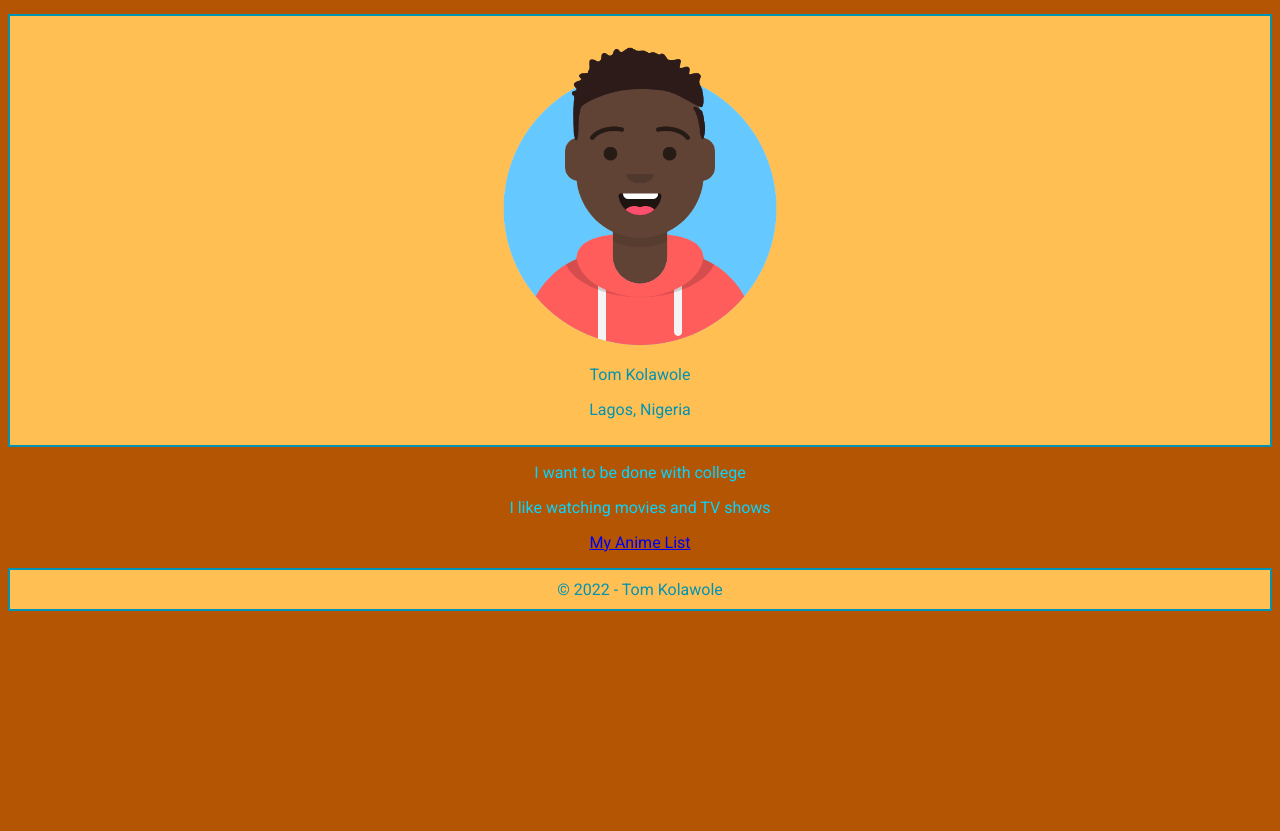
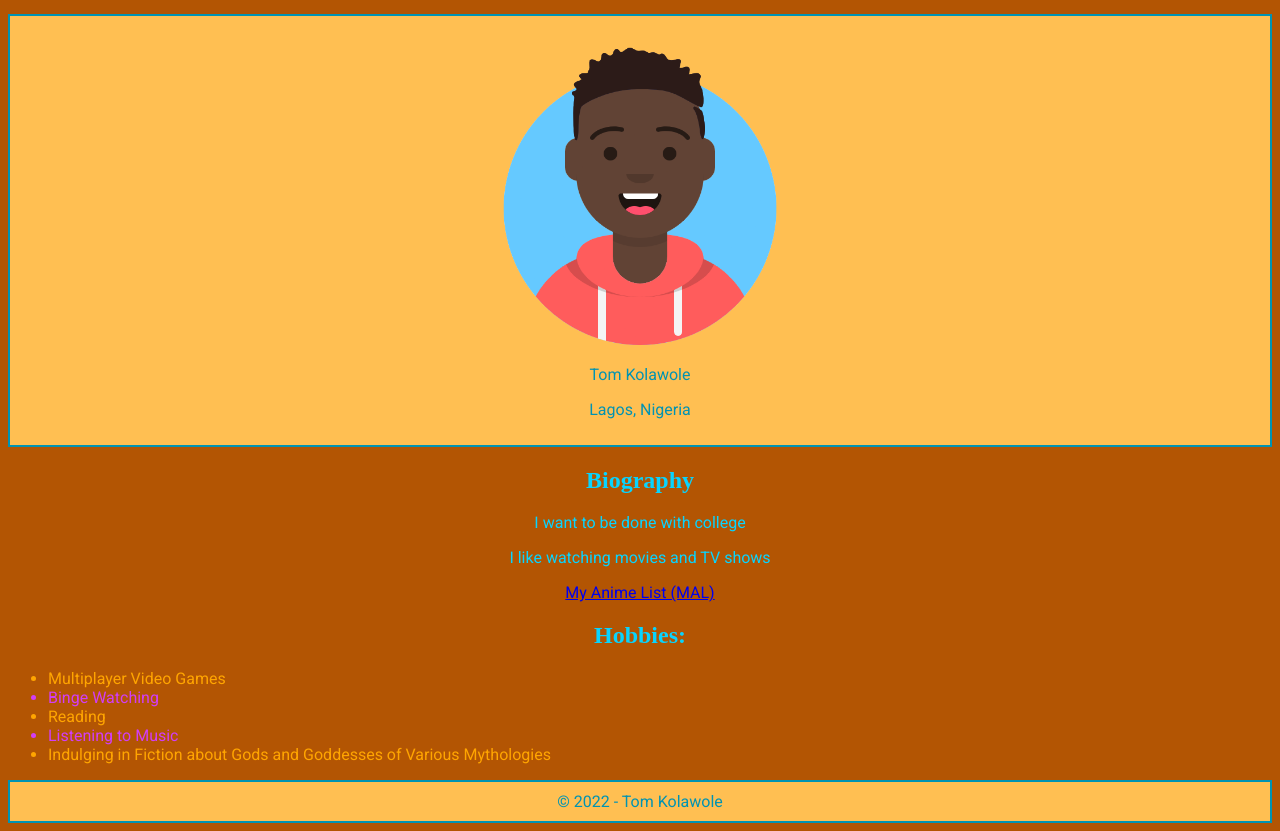
Before and after one commit to RVCC-IDMX/about-me-TomK-Elite, a plain HTML site: page index.html in a window 1280 px wide. Shown: the part 227-1058 px from the top of the page. Before the commit the page ends 846 px from the top, so only its background shows below. Drawn offline with Linux system fonts and the light colour scheme; a web font is replaced by a local one.

Commit message:
Adding hobbies list

```diff
--- a/css/style.css
+++ b/css/style.css
@@ -6,6 +6,9 @@ body {
 
 h1, h2, h3, h4, h5, h6 {
     font-family: "Sansita Swashed";
+    text-align: center;
+}
+h1 {
     font-size: 40pt;
 }
 
@@ -28,3 +31,11 @@ header {
 #bio {
     text-align: center;
 }
+
+#hobbies ul li:nth-child(2n) {
+    color: #d13ef6;
+  }
+
+  #hobbies ul li:nth-child(2n-1) {
+    color: orange;
+  }
--- a/index.html
+++ b/index.html
@@ -36,14 +36,30 @@
 
                 <!--bio section-->
 
+                <h2>Biography</h2>
+
                 <div>
 
                     <p>I want to be done with college</p>
                     <p>I like watching movies and TV shows</p>
-                    <p><a href="https://myanimelist.net/profile/TomK_Elite">My Anime List</a></p>
+                    <p><a href="https://myanimelist.net/profile/TomK_Elite">My Anime List (MAL)</a></p>
 
 
                 </div>
+
+            </section>
+
+            <section id="hobbies">
+
+                <h2>Hobbies:</h2>
+
+                <ul>
+                    <li>Multiplayer Video Games</li>
+                    <li>Binge Watching</li>
+                    <li>Reading</li>
+                    <li>Listening to Music</li>
+                    <li>Indulging in Fiction about Gods and Goddesses of Various Mythologies</li>
+                </ul>
 
             </section>
 
```
